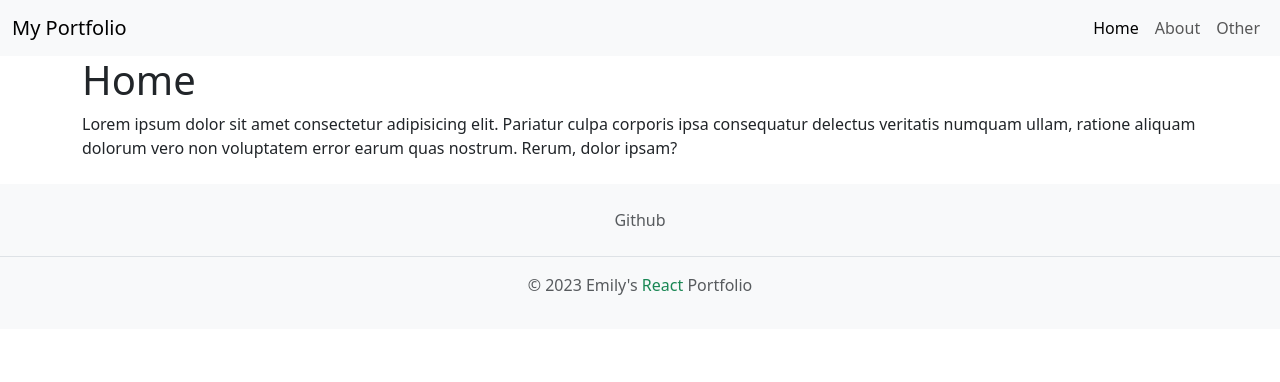
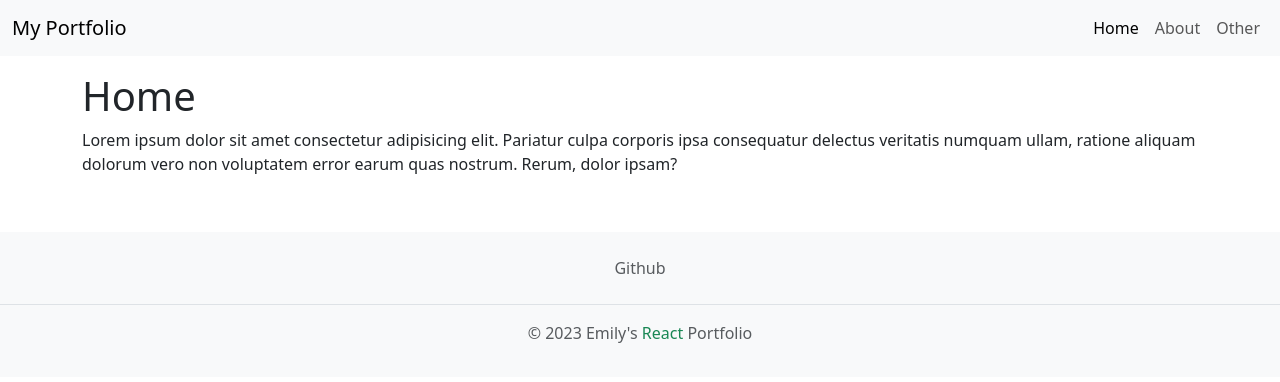
Before and after one commit to emjkenz/React-Portfolio, a React (Create React App) app: page / in a window 1280 px wide. Shown: the top 382 px of the page. Built offline with nearby package versions, Linux system fonts and the light colour scheme.

Commit message:
Added padding to page container

```diff
--- a/src/Components/Page.jsx
+++ b/src/Components/Page.jsx
@@ -16,7 +16,7 @@ const PagePicker = ({page}) => {
 const Page = ({
     page,
 }) =>
-    <div className="container">
+    <div className="container py-3">
         <PagePicker page={page} />
     </div>
 
```
